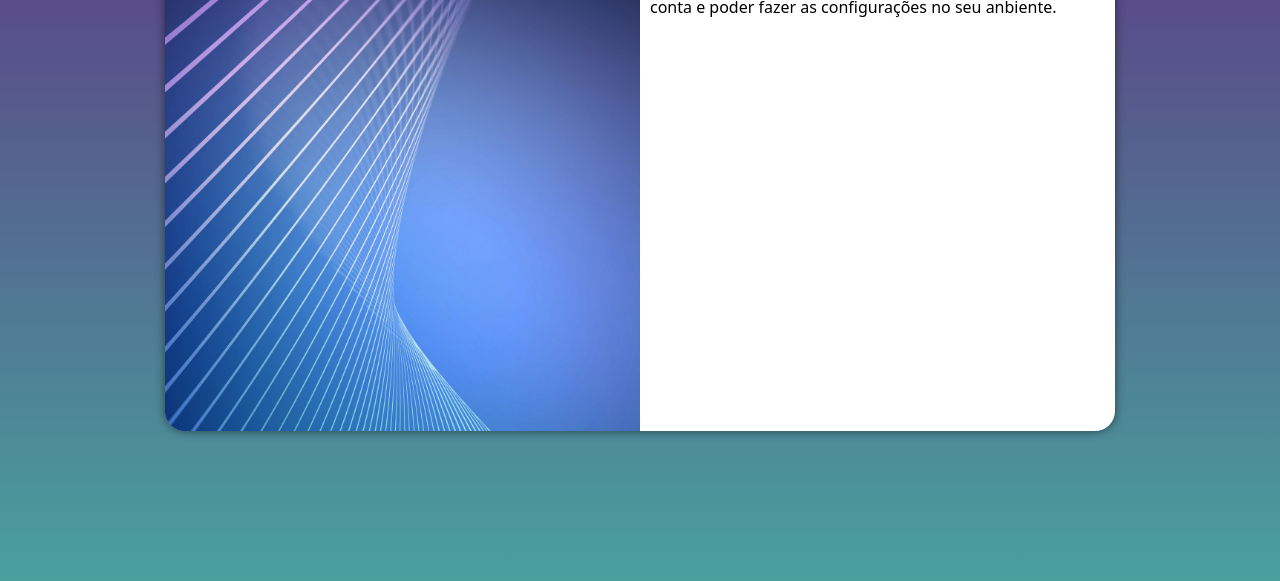
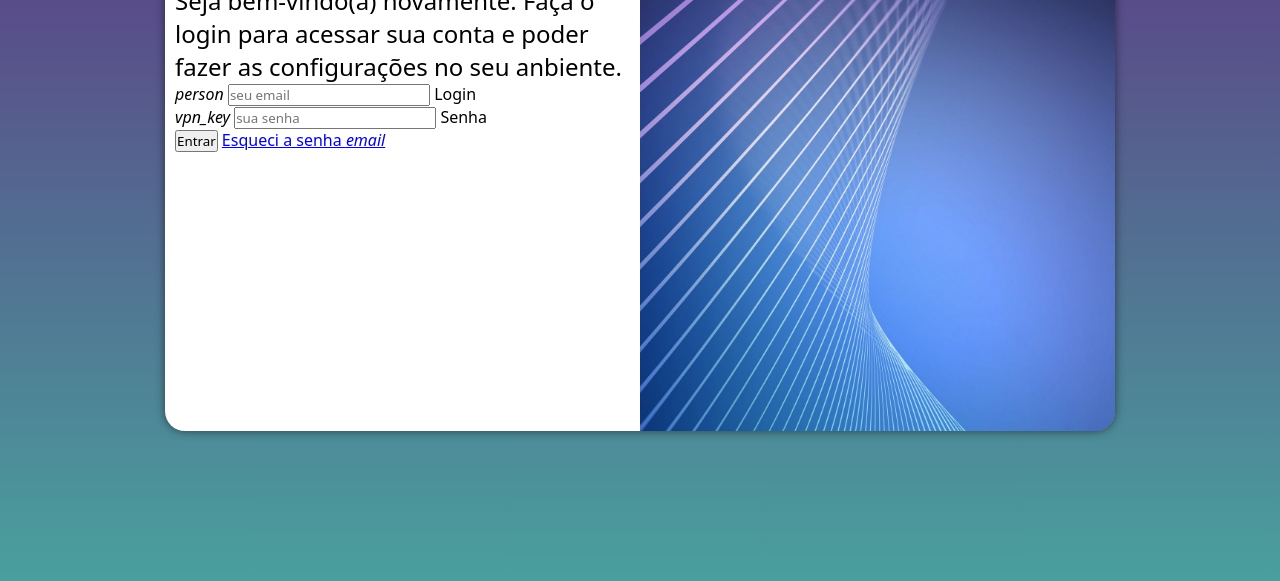
Before and after one commit to marcosmg3/projeto-login, a plain HTML site: page index.html in a window 1280 px wide. Shown: the part 219-800 px from the top of the page. Drawn offline with nearby package versions, Linux system fonts and the light colour scheme.

Commit message:
mudança css

```diff
--- a/estilos/media-query.css
+++ b/estilos/media-query.css
@@ -28,7 +28,7 @@
         width: 950px;
     }
     section#login > div#imagem {
-        float: left;
+        float: right;
         width: 50%;
         height: 100%;
     }
@@ -36,6 +36,13 @@
         float: right;
         width: 50%;
 
+    }
 
+    div#formulario > h1 {
+        font-size: 2em;
+    }
+
+    div#formulario > p {
+        font-size: 1.5em;
+    }
 }
-}
--- a/index.html
+++ b/index.html
@@ -7,6 +7,7 @@
     <title>login</title>
     <link rel="stylesheet" href="estilos/sstyle.css">
     <link rel="stylesheet" href="estilos/media-query.css">
+    <link rel="stylesheet" href="https://fonts.googleapis.com/css2?family=Material+Symbols+Outlined:opsz,wght,FILL,GRAD@20..48,100..700,0..1,-50..200" />
 </head>
 <body>
     <main>
@@ -19,7 +20,24 @@
             <div id="formulario">
                 <h1>Login</h1>
                 <p>Seja bem-vindo(a) novamente. Faça o login para acessar sua conta e poder fazer as configurações no seu anbiente.</p>
-                <form action="login.php" method="post">
+                <form action="login.php" method="post" autocomplete="on">
+                    <div class="campo">
+                        <i class="material-icons">person</i>
+                        <input type="email" name="login" id="ilogin" placeholder="seu email" autocomplete="email" required maxlength="30">
+                        <label for="ilogin">Login</label>
+
+                    </div>
+
+                    <div class="campo">
+                        <i class="materiaç-icons">vpn_key</i>
+                        <input type="password" name="senha" id="isenha" placeholder="sua senha" autocomplete="current-password" required minlength="8" maxlength="20">
+                        <label for="isenha">Senha</label>
+                    </div>
+
+                    <input type="submit" value="Entrar">
+                    <a href="esqueci.html">
+                        Esqueci a senha <i class="material-icons">email</i>
+                    </a>
 
                 </form>
 
```
Also changed, not shown: estilos/sstyle.css (line endings or trailing spaces).
